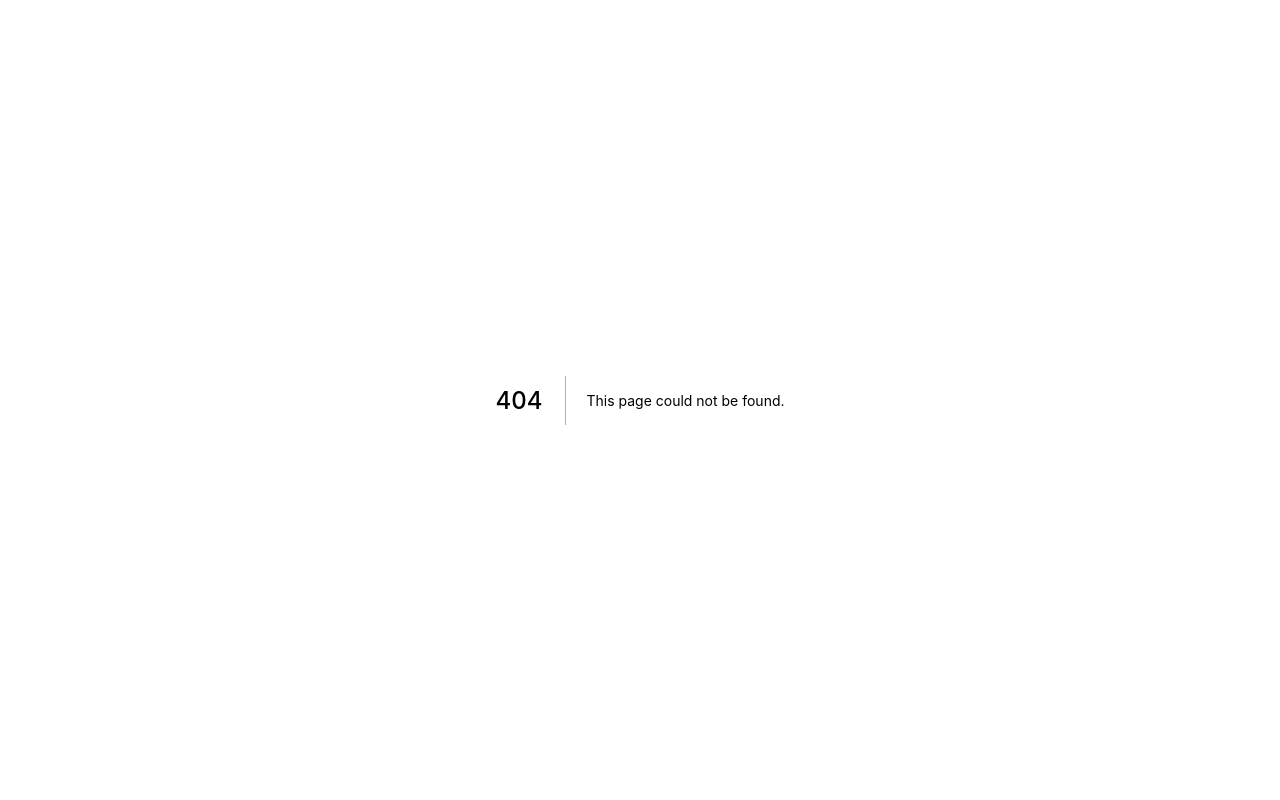
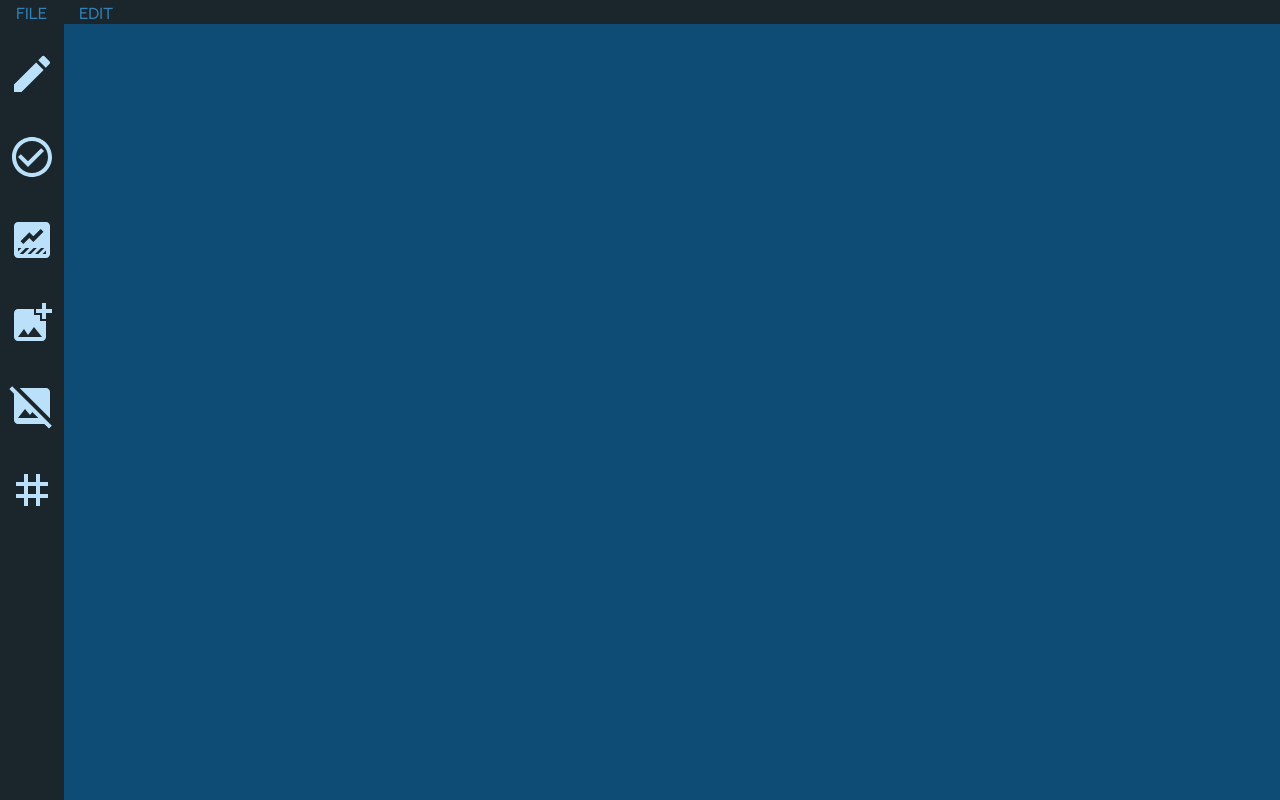
Before and after one commit to BennetteB/maze-maker, a Next.js app: page /editor in a window 1280 px wide. Before the commit this address had no page. Built offline with nearby package versions, Linux system fonts and the light colour scheme.

Commit message:
add editor page

```diff
--- /dev/null
+++ b/pages/editor.tsx
@@ -0,0 +1,61 @@
+import { default as cn } from "classnames";
+import { NextPage } from "next";
+import styles from '../styles/Editor.module.css';
+import AddIcon from '@mui/icons-material/Add';
+import ArrowDownwardIcon from '@mui/icons-material/ArrowDownward';
+import SaveIcon from '@mui/icons-material/Save';
+import BurstModeIcon from '@mui/icons-material/BurstMode';
+import SettingsIcon from '@mui/icons-material/Settings';
+import EditIcon from '@mui/icons-material/Edit';
+import CheckCircleOutlineIcon from '@mui/icons-material/CheckCircleOutline';
+import DataThresholdingIcon from '@mui/icons-material/DataThresholding';
+import AddPhotoAlternateIcon from '@mui/icons-material/AddPhotoAlternate';
+import ImageNotSupportedIcon from '@mui/icons-material/ImageNotSupported';
+import TagIcon from '@mui/icons-material/Tag';
+
+const Editor : NextPage = () => {
+  return (
+    <div className={cn(styles.editorDiv)}>
+      <div className={cn(styles.topBar)}>
+        <button className={cn(styles.utilButton)}><AddIcon className={cn(styles.utilIcon)} fontSize="inherit"/></button>
+        <button className={cn(styles.utilButton)}><ArrowDownwardIcon className={cn(styles.utilIcon)} fontSize="inherit"/></button>
+        <button className={cn(styles.utilButton)}><SaveIcon className={cn(styles.utilIcon)} fontSize="inherit"/></button>
+        <button className={cn(styles.utilButton)}><BurstModeIcon className={cn(styles.utilIcon)} fontSize="inherit"/></button>
+        <button className={cn(styles.utilButton)}><SettingsIcon className={cn(styles.utilIcon)} fontSize="inherit"/></button>
+      </div>
+      <div className={cn(styles.menuBar)}>
+        <div className={cn(styles.menuBarItem)}>
+          <button className={cn(styles.menuBarButton)}>File</button>
+          <div className={cn(styles.dropDown)}>
+            <button className={cn(styles.subMenuItem)}>New</button>
+            <button className={cn(styles.subMenuItem)}>Import</button>
+            <button className={cn(styles.subMenuItem)}>Save</button>
+            <button className={cn(styles.subMenuItem)}>Export</button>
+          </div>
+        </div>
+        <div className={cn(styles.menuBarItem)}>
+          <button className={cn(styles.menuBarButton)}>Edit</button>
+          <div className={cn(styles.dropDown)}>
+            <button className={cn(styles.subMenuItem)}>Wall Size</button>
+            <button className={cn(styles.subMenuItem)}>Maze Colors</button>
+            <button className={cn(styles.subMenuItem)}>Export Settings</button>
+          </div>
+        </div>
+        <div className={cn(styles.editMenuItem)}></div>
+      </div>
+      <div className={cn(styles.editPanel)}>
+
+      </div>
+      <div className={cn(styles.utilBar)}>
+        <button className={cn(styles.utilButton)}><EditIcon className={cn(styles.utilIcon)} fontSize="inherit"/></button>
+        <button className={cn(styles.utilButton)}><CheckCircleOutlineIcon className={cn(styles.utilIcon)} fontSize="inherit"/></button>
+        <button className={cn(styles.utilButton)}><DataThresholdingIcon className={cn(styles.utilIcon)} fontSize="inherit"/></button>
+        <button className={cn(styles.utilButton)}><AddPhotoAlternateIcon className={cn(styles.utilIcon)} fontSize="inherit"/></button>
+        <button className={cn(styles.utilButton)}><ImageNotSupportedIcon className={cn(styles.utilIcon)} fontSize="inherit"/></button>
+        <button className={cn(styles.utilButton)}><TagIcon className={cn(styles.utilIcon)} fontSize="inherit"/></button>
+      </div>
+    </div>
+  )
+}
+
+export default Editor;
--- /dev/null
+++ b/styles/Editor.module.css
@@ -0,0 +1,130 @@
+.editorDiv {
+  height: 100vh;
+  width: 100vw;
+  display: grid;
+  grid-template-rows: 10% 80% 10%;
+  grid-template-areas:
+    "topBar"
+    "editPanel"
+    "utilBar";
+}
+
+.topBar {
+  background-color: var(--dark);
+  display: flex;
+  flex-direction: row;
+  grid-area: topBar;
+}
+
+.editPanel {
+  background-color: var(--darker);
+  grid-area: editPanel;
+}
+
+.utilBar {
+  background-color: var(--dark);
+  display: flex;
+  flex-direction: row;
+  grid-area: utilBar;
+}
+
+.utilButton {
+  width: 20%;
+  font-size: 3rem;
+  display: flex;
+  justify-content: center;
+  align-items: center;
+  background: none;
+  border: none;
+}
+
+.utilButton:hover {
+  background-color: var(--light);
+}
+
+.utilIcon {
+  color: var(--lighter)
+}
+
+.menuBar, .dropDown {
+}
+
+.menuBarItem {
+  position: relative;
+}
+
+.menuBarButton {
+  background: none;
+  border: none;
+  font-family: 'NextArt', sans-serif;
+  color: var(--light);
+  padding-inline: 1rem;
+}
+
+.menuBarButton:focus {
+  background-color: var(--lighter);
+}
+
+.dropDown {
+  position: absolute;
+  left: 0;
+  top: 100%;
+  background-color: var(--dark);
+  width: 10rem;
+  flex-direction: column;
+  display: none;
+}
+
+
+.menuBarItem > .menuBarButton:focus + .dropDown {
+  display: flex;
+}
+
+.subMenuItem {
+  background: none;
+  border: none;
+  color: var(--lighter);
+  font-family: 'NextArt', sans-serif;
+  text-align: left;
+  font-size: 0.95rem;
+}
+
+.subMenuItem:hover {
+  background-color: var(--light);
+}
+
+@media (min-width: 900px) {
+  .editorDiv {
+    grid-template-rows: 3% auto;
+    grid-template-columns: 4rem auto;
+    grid-template-areas:
+    "menuBar menuBar"
+    "utilBar editPanel";
+  }
+
+  .topBar {
+    display: none;
+  }
+
+  .utilBar {
+    flex-direction: column;
+  }
+
+  .utilButton {
+    width: 100%;
+    margin-top: 1rem;
+    padding-block: 0.6rem;
+  }
+
+  .menuBar {
+    grid-area: menuBar;
+    background-color: var(--dark);
+    display: flex;
+    flex-direction: row;
+  }
+
+  .menuBar {
+    display: flex;
+  }
+
+}
```
Also changed, not shown: pages/index.tsx (+5 -2 lines).
